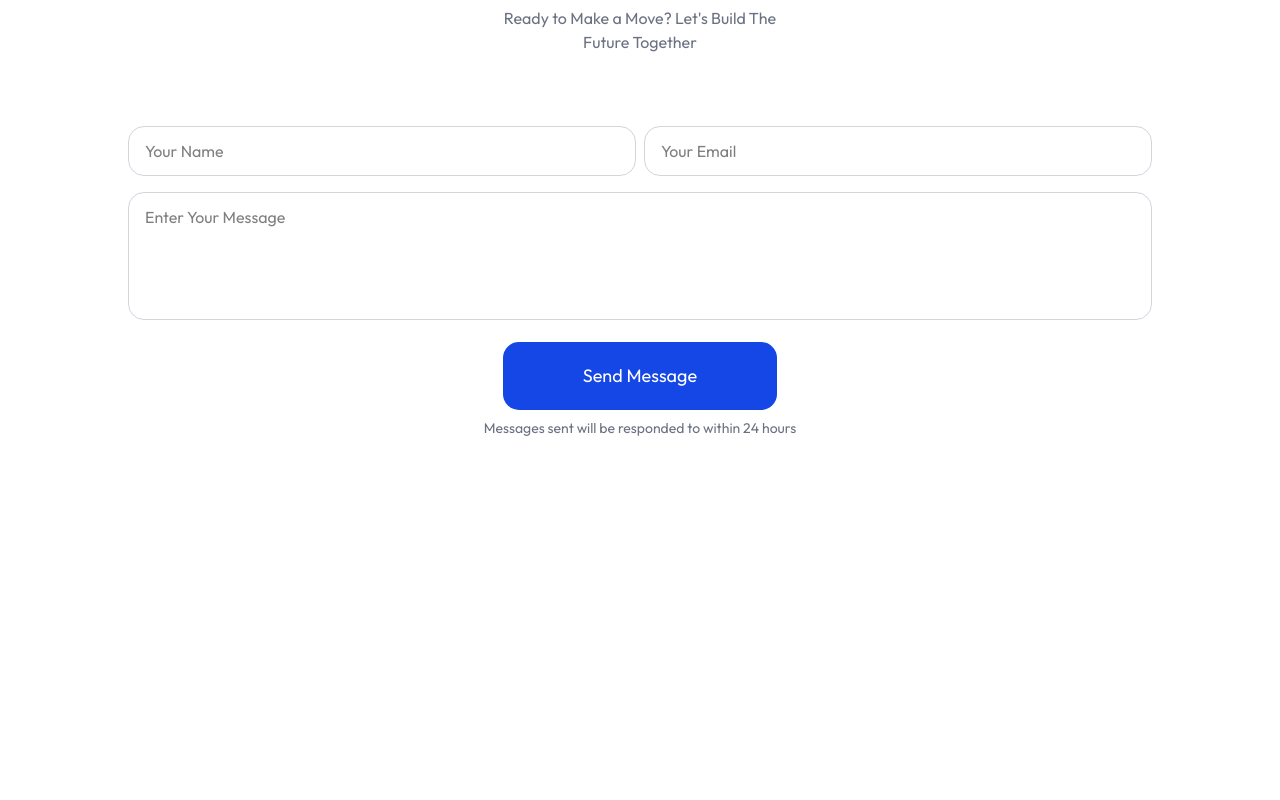
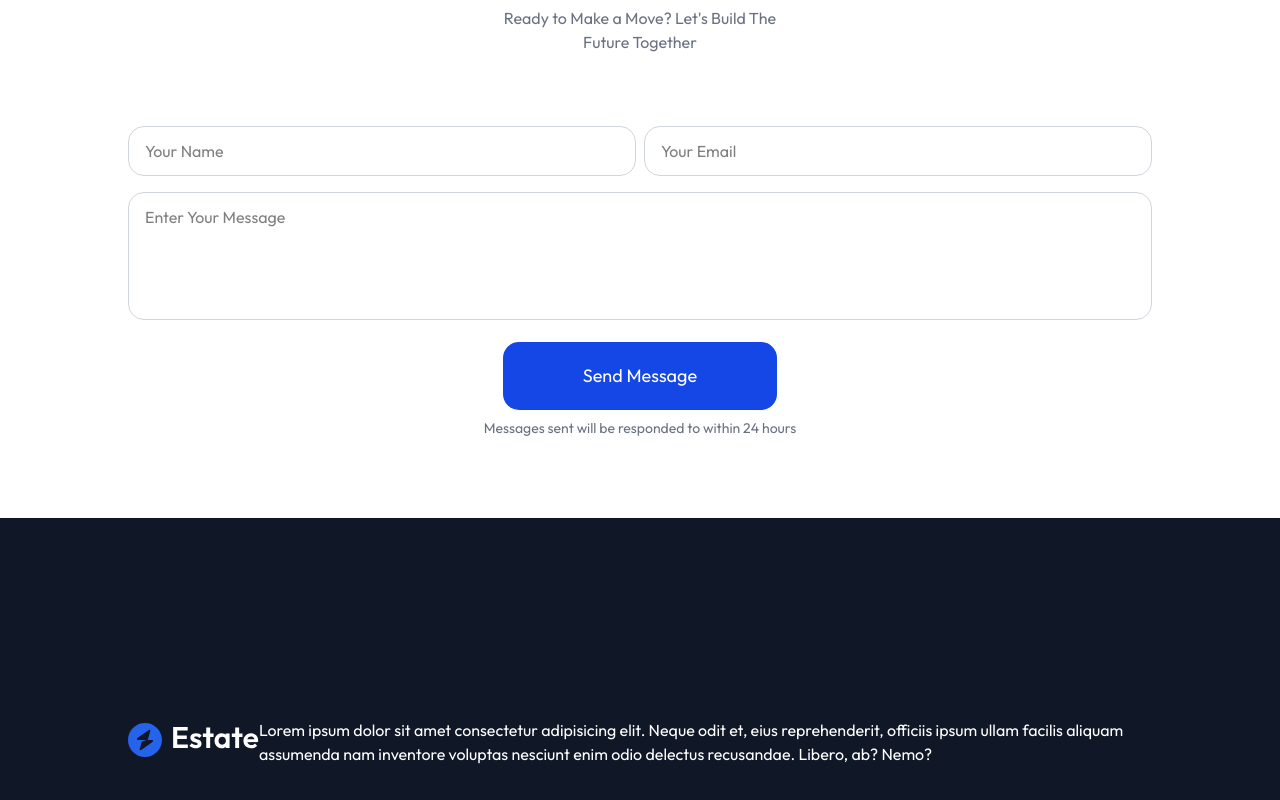
Before and after one commit to M-ute/hotelRydders, a React (Vite) app: page / in a window 1280 px wide. Shown: the part 3655-4455 px from the top of the page. Before the commit the page ends 4173 px from the top, so only its background shows below. Built offline with nearby package versions, Linux system fonts and the light colour scheme.

Commit message:
footer phase 1

```diff
--- a/src/App.jsx
+++ b/src/App.jsx
@@ -1,5 +1,6 @@
 import About from './components/About'
 import Contact from './components/Contact'
+import Footer from './components/Footer'
 import Header from './components/Header'
 import Projects from './components/Projects'
 import Testimonials from './components/Testimonials'
@@ -15,6 +16,7 @@ const App = () => {
       <Projects/>
       <Testimonials/>
       <Contact/>
+      <Footer/>
     </div>
   )
 }
--- /dev/null
+++ b/src/components/Footer.jsx
@@ -0,0 +1,22 @@
+import { assets } from "../assets/assets"
+
+const Footer = () => {
+  return (
+    <div>
+        <div className="w-full mx-auto py-50 px-4 md:px-20 lg:px-32 bg-gray-900 overflow-hidden" id="Footer">
+            <div className="container mx-auto flex flex-col md:flex-row gap-10 md:gap-0 justify-between items-start">
+                <img src={assets.logo_dark} alt="" />
+                <p className="text-white"> Lorem ipsum dolor sit amet consectetur adipisicing elit. Neque odit et, eius reprehenderit,
+                    officiis ipsum ullam facilis aliquam assumenda nam inventore voluptas nesciunt enim odio
+                    delectus recusandae. Libero, ab? Nemo?
+                </p>
+            </div>
+            <div></div>
+            <div></div>
+        </div>
+        <div></div>
+    </div>
+  )
+}
+
+export default Footer
```
